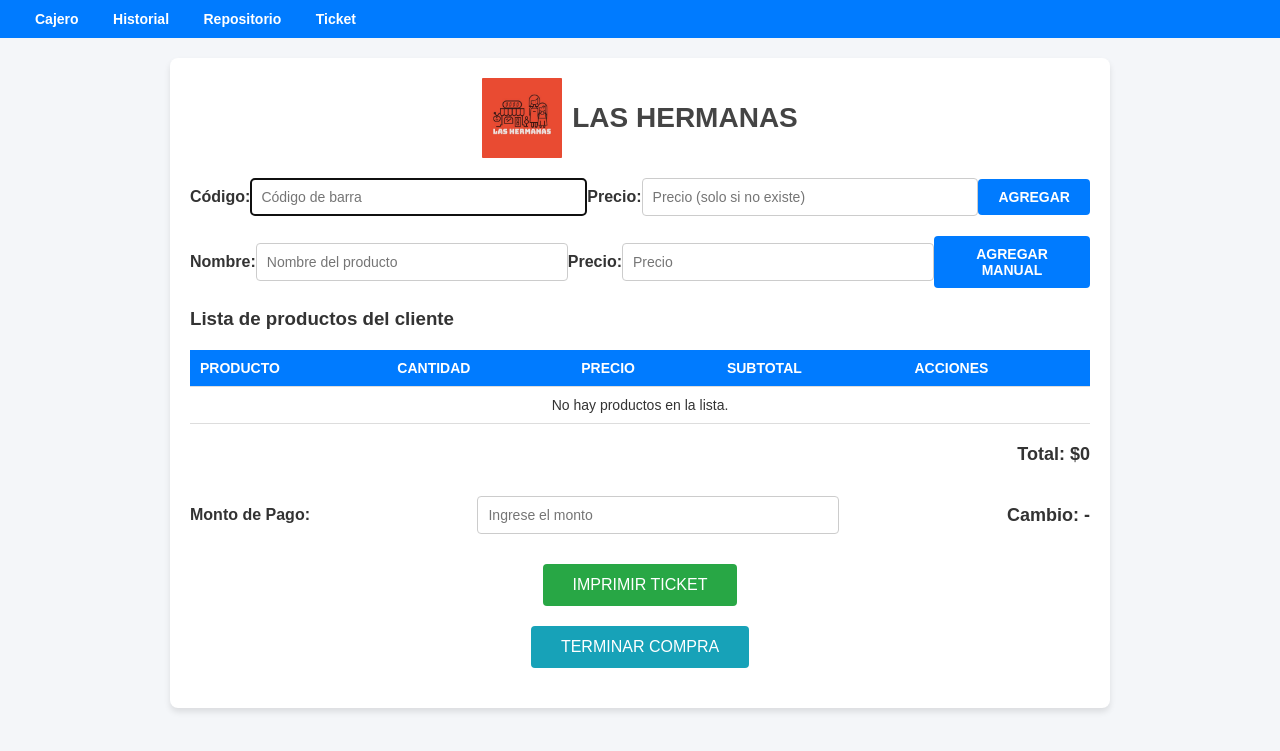
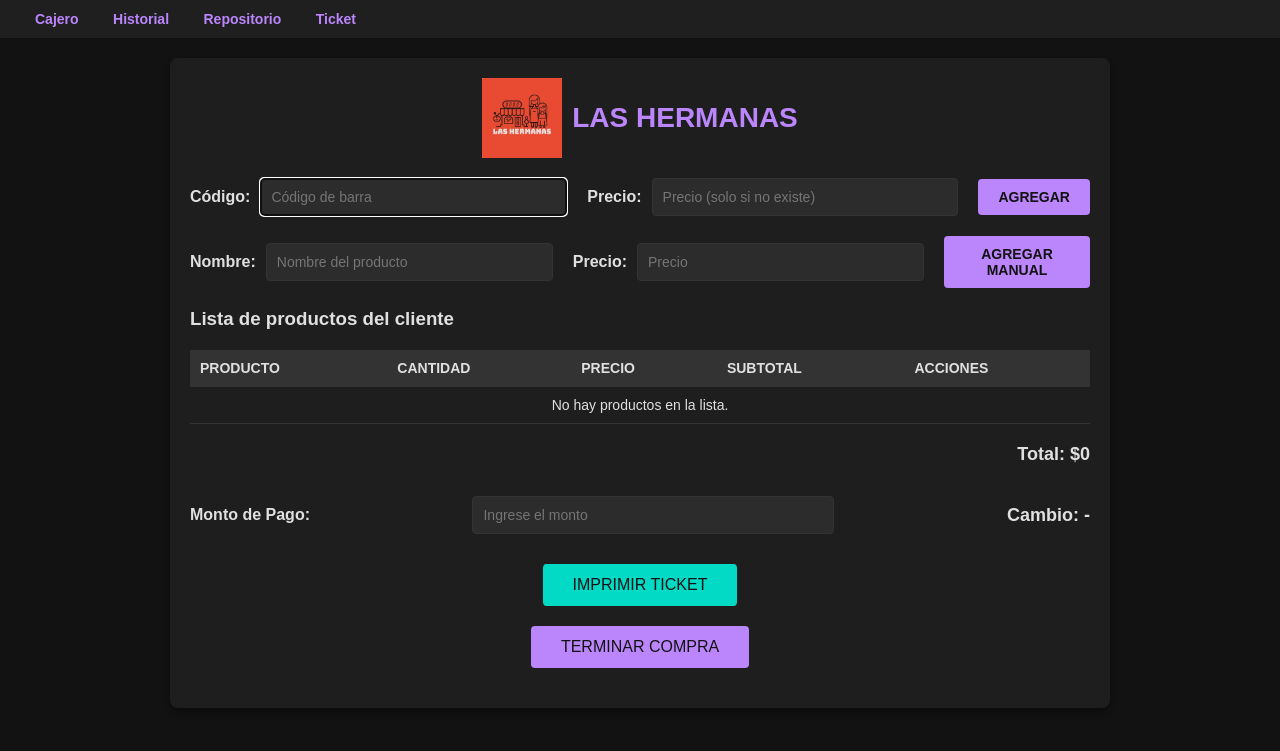
Before and after one commit to davideme94/PUNTODEVENTA, a Django app: page / in a window 1280 px wide. Shown: the top 751 px of the page. Run offline with Django 5.2, Linux system fonts and the light colour scheme.

Commit message:
dadadada
dadadadadada

```diff
--- a/ventas/templates/ventas/cajero.html
+++ b/ventas/templates/ventas/cajero.html
@@ -9,24 +9,24 @@
         /* Estilos generales */
         body {
             font-family: 'Arial', sans-serif;
-            background-color: #f4f6f9;
+            background-color: #121212;
             margin: 0;
             padding: 0;
-            color: #333;
+            color: #e0e0e0;
         }
 
         /* NAV */
         nav {
-            background-color: #007bff;
+            background-color: #1f1f1f;
             padding: 10px 20px;
-            color: white;
+            color: #e0e0e0;
             display: flex;
             justify-content: space-between;
             align-items: center;
         }
 
         nav a {
-            color: white;
+            color: #bb86fc;
             text-decoration: none;
             margin: 0 15px;
             font-weight: bold;
@@ -41,9 +41,9 @@
         .container {
             max-width: 900px;
             margin: 20px auto;
-            background: #ffffff;
+            background: #1e1e1e;
             padding: 20px;
-            box-shadow: 0px 4px 6px rgba(0, 0, 0, 0.1);
+            box-shadow: 0px 4px 6px rgba(0, 0, 0, 0.3);
             border-radius: 8px;
         }
 
@@ -63,7 +63,7 @@
 
         h2 {
             font-size: 28px;
-            color: #444;
+            color: #bb86fc;
             margin: 0;
         }
 
@@ -73,25 +73,30 @@
             justify-content: space-between;
             align-items: center;
             margin-bottom: 20px;
+            gap: 10px;
         }
 
         .form label {
             font-size: 16px;
             font-weight: bold;
+            color: #e0e0e0;
         }
 
         .form input {
             width: calc(40% - 20px);
             padding: 10px;
-            border: 1px solid #ccc;
+            border: 1px solid #333;
             border-radius: 4px;
             font-size: 14px;
+            background-color: #2c2c2c;
+            color: #e0e0e0;
+            margin-right: 10px; /* Espacio adicional entre campos */
         }
 
         .form button {
             padding: 10px 20px;
-            background-color: #007bff;
-            color: white;
+            background-color: #bb86fc;
+            color: #121212;
             border: none;
             border-radius: 4px;
             font-size: 14px;
@@ -114,12 +119,12 @@
         .table th, .table td {
             text-align: left;
             padding: 10px;
-            border-bottom: 1px solid #ddd;
+            border-bottom: 1px solid #333;
         }
 
         .table th {
-            background-color: #007bff;
-            color: white;
+            background-color: #333;
+            color: #e0e0e0;
             text-transform: uppercase;
             font-size: 14px;
         }
@@ -148,15 +153,15 @@
             font-size: 18px;
             font-weight: bold;
             margin-top: 20px;
-            color: #333;
+            color: #e0e0e0;
         }
 
         /* Botón de imprimir */
         .imprimir-ticket {
             display: block;
             margin: 20px auto;
-            background-color: #28a745;
-            color: white;
+            background-color: #03dac6;
+            color: #121212;
             padding: 12px 30px;
             font-size: 16px;
             text-align: center;
@@ -167,15 +172,15 @@
         }
 
         .imprimir-ticket:hover {
-            background-color: #218838;
+            background-color: #018786;
         }
 
         /* Botón terminar compra */
         .terminar-compra {
             display: block;
             margin: 20px auto;
-            background-color: #17a2b8;
-            color: white;
+            background-color: #bb86fc;
+            color: #121212;
             padding: 12px 30px;
             font-size: 16px;
             text-align: center;
```
Also changed, not shown: other parts of ventas/templates/ventas/cajero.html (+11 -10 lines), ventas/templates/ventas/historial.html (+48 -16 lines), ventas/templates/ventas/imprimir_ticket.html (+58 -1 lines), ventas/templates/ventas/repositorio.html (+54 -11 lines), ventas/templates/ventas/ticket.html (+39 -10 lines).
